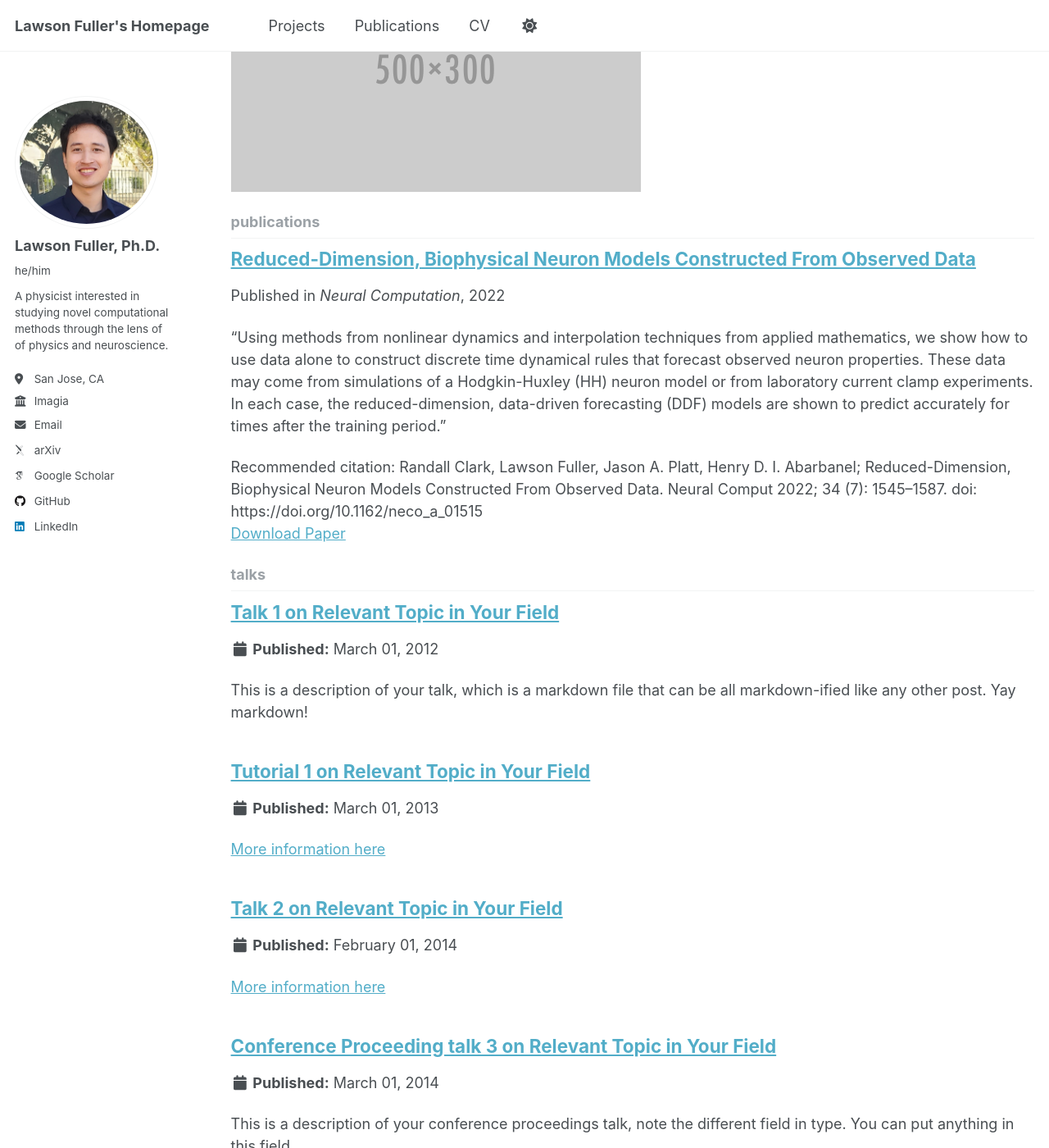
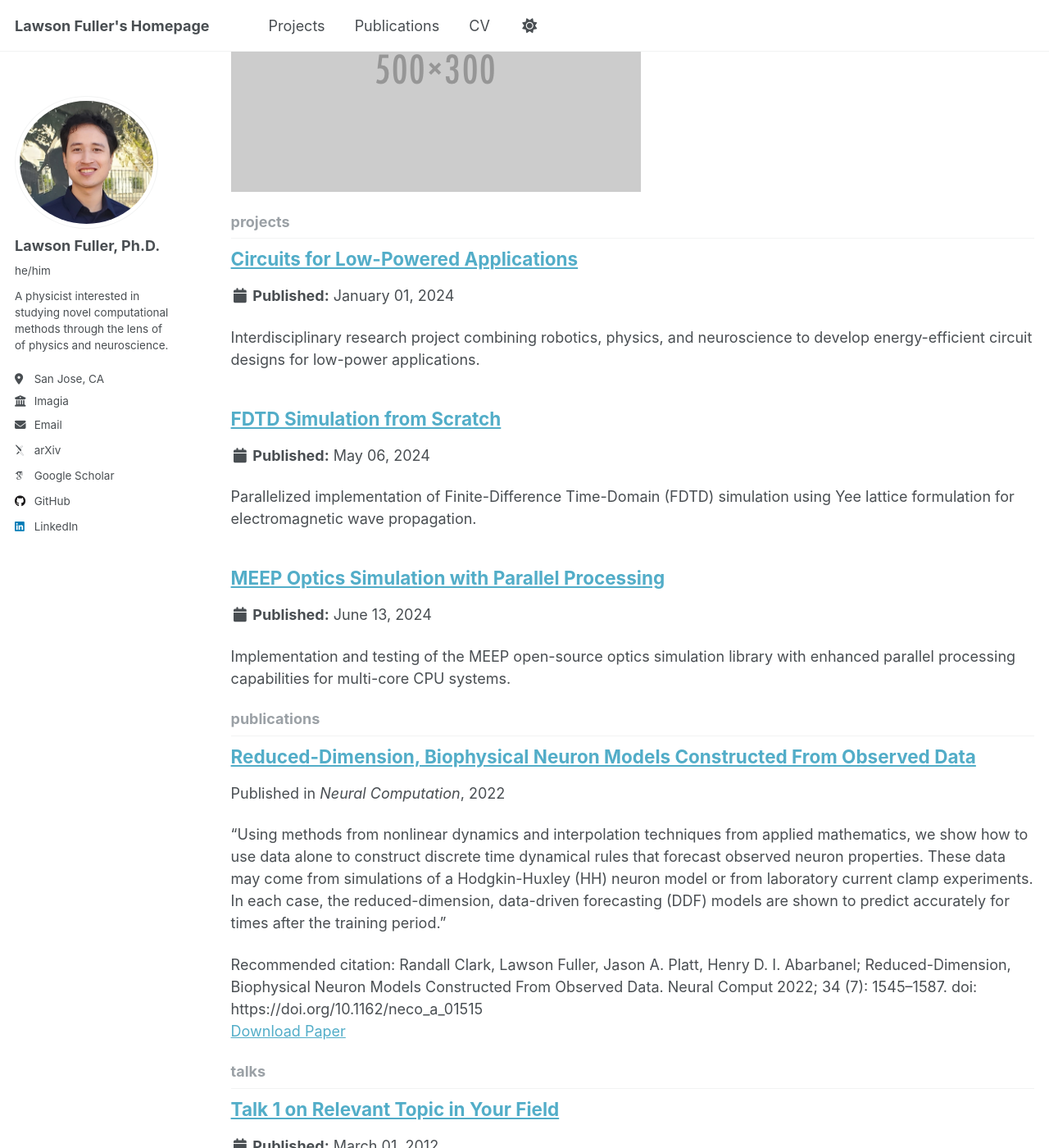
Before and after one commit to llfuller/llfuller.github.io, a Jekyll site: the page built from _pages/collection-archive.html, in a window 1280 px wide and 1400 px high, scrolled down 851 px. Shown: the whole window at 82% size. Built offline with Jekyll 4.4.1, drawn with Linux system fonts in a browser that asks for light colours; some web fonts are replaced; a script that is not in the unit is left out.

Commit message:
Adding projects/

```diff
--- a/_config.yml
+++ b/_config.yml
@@ -225,6 +225,9 @@ collections:
   portfolio:
     output: true
     permalink: /:collection/:path/
+  projects:
+    output: true
+    permalink: /:collection/:path/
   talks:
     output: true
     permalink: /:collection/:path/
@@ -277,6 +280,15 @@ defaults:
       author_profile: true
       share: true
       comment: true
+  # _projects
+  - scope:
+      path: ""
+      type: projects
+    values:
+      layout: single
+      author_profile: true
+      share: true
+      comments: true
   # _talks
   - scope:
       path: ""
--- /dev/null
+++ b/_projects/fdtd-simulation.md
@@ -0,0 +1,22 @@
+---
+title: "FDTD Simulation from Scratch"
+excerpt: "Parallelized implementation of Finite-Difference Time-Domain (FDTD) simulation using Yee lattice formulation for electromagnetic wave propagation."
+collection: projects
+date: 2024-05-06
+---
+
+This project involved implementing a Finite-Difference Time-Domain (FDTD) simulation from scratch using the Yee lattice formulation. The implementation includes:
+
+- **Parallelized computation** for improved performance
+- **Yee lattice formulation** for accurate electromagnetic field calculations
+- **Visualization tools** for field distribution analysis
+
+The FDTD method is a numerical technique for solving Maxwell's equations at all points in discretized space as time evolves from one instant to the next, making it particularly useful for simulating electromagnetic wave propagation in complex media and geometries.
+
+## Technical Details
+
+- **Language**: Python with NumPy and multiprocessing
+- **Key Features**: Parallel processing, field visualization
+- **Applications**: Electromagnetic simulation, optical device design, wave propagation analysis
+
+This project demonstrates fundamental understanding of computational electromagnetics and parallel computing (vectorization) techniques.
--- /dev/null
+++ b/_projects/low-powered-circuits-research.md
@@ -0,0 +1,32 @@
+---
+title: "Circuits for Low-Powered Applications"
+excerpt: "Interdisciplinary research project combining robotics, physics, and neuroscience to develop energy-efficient circuit designs for low-power applications."
+collection: projects
+date: 2024-01-01
+---
+
+As Team Lead for this interdisciplinary research project, I am coordinating efforts between an experimental materials scientist and computational physicist to develop novel circuit designs for low-power applications. The project integrates concepts from robotics, physics, and neuroscience.
+
+## Project Scope
+
+- **Literature Review**: Comprehensive analysis of existing technologies
+- **Experimental Design**: Development of novel testing methodologies
+- **Data Collection**: Ongoing systematic data gathering and analysis
+- **Interdisciplinary Collaboration**: Coordination between materials science and computational physics team members
+
+## Research Areas
+
+- **Energy-efficient computing architectures**
+- **Neuromorphic circuit design**
+
+## Team Structure
+
+- **Team Lead**: Lawson Fuller (Computational Physicist)
+- **Experimental Materials Scientist**: Specialized in novel neuromorphic materials
+- **Computational Physicist**: Focused on simulation and modeling
+
+## Current Status
+
+Data collection is currently in progress, with promising preliminary results indicating potential for significant energy and time savings in targeted applications.
+
+This project represents a unique intersection of multiple scientific disciplines, aiming to create practical solutions for the growing demand for mobile, quick, and energy-efficient edge computing systems.
--- /dev/null
+++ b/_projects/meep-optics-simulation.md
@@ -0,0 +1,25 @@
+---
+title: "MEEP Optics Simulation with Parallel Processing"
+excerpt: "Implementation and testing of the MEEP open-source optics simulation library with enhanced parallel processing capabilities for multi-core CPU systems."
+collection: projects
+date: 2024-06-13
+---
+
+This project focused on implementing the MEEP (MIT Electromagnetic Equation Propagation) open-source optics simulation library with parallel processing capabilities. The work included:
+
+- **Multi-core CPU optimization** for simultaneous processing
+- **Performance benchmarking** for runtime vs different total CPU core amounts
+
+MEEP is a prior existing free and open-source software package for electromagnetic simulation by the FDTD method, developed at MIT. This project was practice to become familiar with the package.
+
+## Technical Achievements
+
+- **Parallel Processing**: Successfully tested on multiple simultaneous CPU cores
+
+## Applications
+
+- Optical device design and analysis
+- Waveguide optimization
+- Metamaterial characterization
+
+This project showcases ability to pick up existing, and more widely-used, simulation packages that implement the simulation, after having just prior coded the physics simulation from scratch.
```
Also changed, not shown: _pages/projects.html (added, +12 -0 lines).
